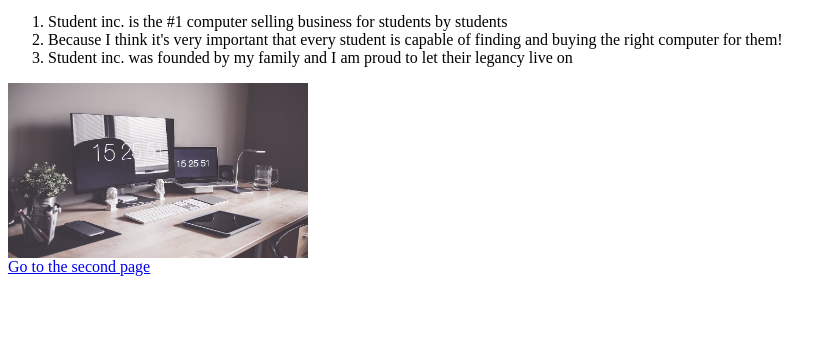
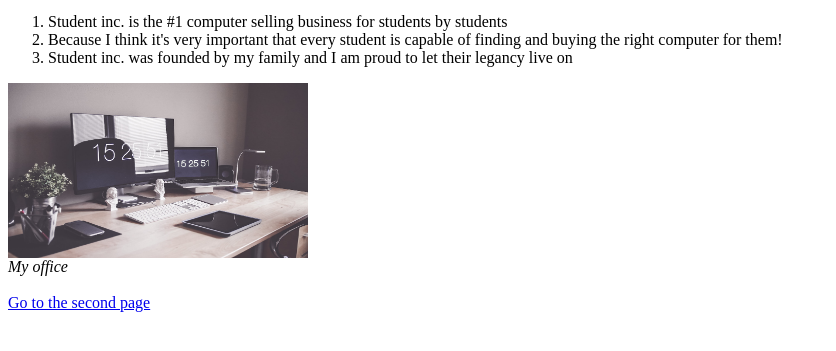
Before and after one commit to Tyenca/HomeworkLecture2, a plain HTML site: page index.html in a window 1280 px wide. Shown: the part 87-438 px from the top of the page, without its empty margins (0-836 px from the left). Drawn offline with Linux system fonts and the light colour scheme.

Commit message:
Update index.html

```diff
--- a/index.html
+++ b/index.html
@@ -10,4 +10,7 @@
   <img src="office space.jpg" width="300" height="175" alt="My office" />
 
 <br>
-<a href="product.html" titel="second page"> Go to the second page</a>
+<em>My office</em>
+<br>
+<br>
+<a href="product.html"> Go to the second page</a>
```
